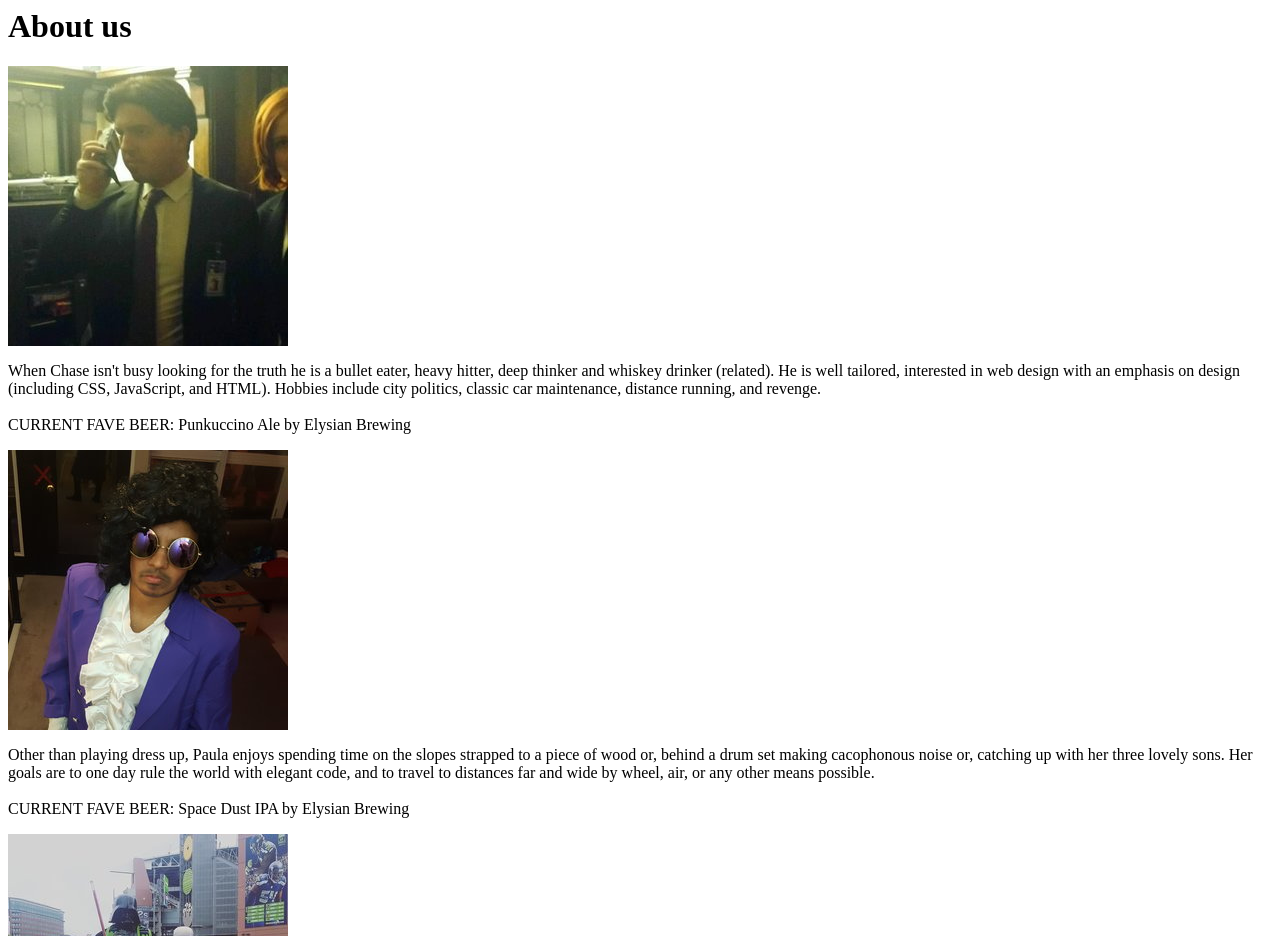
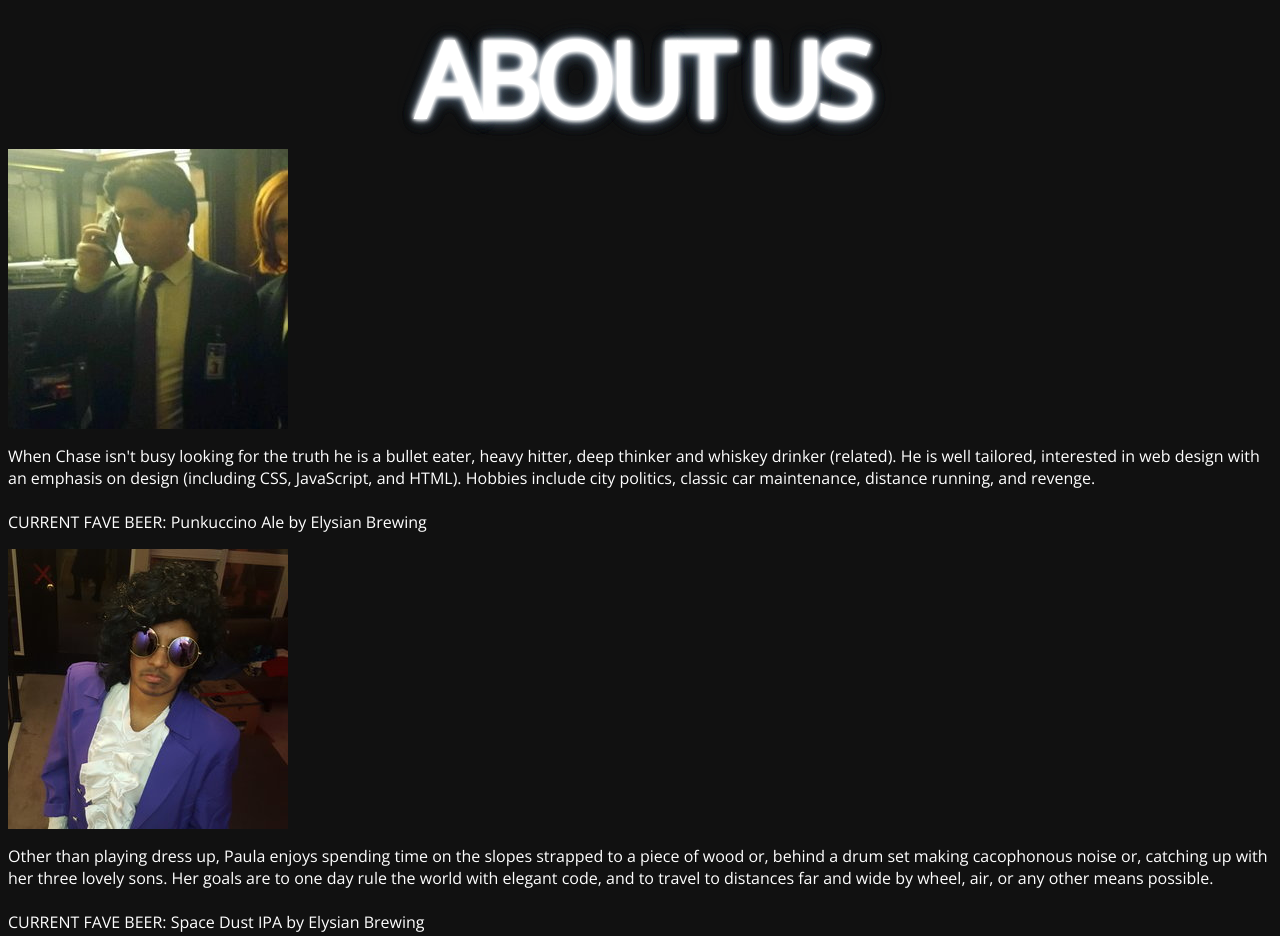
Before and after one commit to Pmookerjee/Fantastic-Beers-And-Where-To-Find-Them, a plain HTML site: page html/about.html in a window 1280 px wide. Shown: the top 936 px of the page. Drawn offline with nearby package versions, Linux system fonts and the light colour scheme; files that its build step writes are made by us from their sources; a web font is replaced by a local one.

Commit message:
did some stuff

```diff
--- a/html/about.html
+++ b/html/about.html
@@ -2,37 +2,36 @@
   <html>
   <head>
     <link href="https://fonts.googleapis.com/css?family=Open+Sans|Suez+One" rel="stylesheet">
-    <link href="style2.css" rel="stylesheet">
+    <link href="../style2.css" rel="stylesheet">
   </head>
-  <body>
-    <h1>About us</h1>
+    <div class="area">About us</div>
+    <body>
+
   <div class="container">
     <div class="photo">
       <img src="../images/detectivechase.jpg" alt="Detective Chase">
-      <p>When Chase isn't busy looking for the truth he is a bullet eater, heavy hitter, deep thinker and whiskey drinker (related). He is well tailored, interested in web design with an emphasis on design (including CSS, JavaScript, and HTML). Hobbies include city politics, classic car maintenance, distance running, and revenge.<br><br>CURRENT FAVE BEER: Punkuccino Ale by Elysian Brewing</p>
+      <div class="description"><p>When Chase isn't busy looking for the truth he is a bullet eater, heavy hitter, deep thinker and whiskey drinker (related). He is well tailored, interested in web design with an emphasis on design (including CSS, JavaScript, and HTML). Hobbies include city politics, classic car maintenance, distance running, and revenge.<br><br>CURRENT FAVE BEER: Punkuccino Ale by Elysian Brewing</p></div>
     </div>
     </div>
 
     <div class="container">
       <div class="photo">
       <img src="../images/princepaula.jpg" alt="Paula">
-      <p>Other than playing dress up, Paula enjoys spending time on the slopes strapped to a piece of wood or, behind a drum set making cacophonous noise or, catching up with her three lovely sons. Her goals are to one day rule the world with elegant code, and to travel to distances far and wide by wheel, air, or any other means possible. <br><br>CURRENT FAVE BEER: Space Dust IPA by Elysian Brewing</p>
+      <div class="description"><p>Other than playing dress up, Paula enjoys spending time on the slopes strapped to a piece of wood or, behind a drum set making cacophonous noise or, catching up with her three lovely sons. Her goals are to one day rule the world with elegant code, and to travel to distances far and wide by wheel, air, or any other means possible. <br><br>CURRENT FAVE BEER: Space Dust IPA by Elysian Brewing</p></div>
     </div>
     </div>
 
     <div class="container">
       <div class ="photo">
       <img src="../images/katy.jpg" alt="Katy">
-      <p>In her free time Katy enjoys long walks through record stores, hiking, baking, science fiction and css. Her goal is to improve the quality of life of animals and humans through code and technology.<br><br>CURRENT FAVE BEER: Gin
-      </p>
+      <div class ="description"><p>In her free time Katy enjoys long walks through record stores, hiking, baking, science fiction and css. Her goal is to improve the quality of life of animals and humans through code and technology.<br><br>CURRENT FAVE BEER: Gin </p> </div>
     </div>
     </div>
 
     <div class="container">
       <div class="photo">
       <img src="../images/brian.jpg">
-      <p>Ahnyoung, the name's Brian Namgung, a curious kidult set to wander into the depths of The Matrix (The Terminal) Love music and film along with everything that correlates with the two. I make music to numb your brain. <br><br>CURRENT FAVE BEER: Simply a Corona with lime
-      </p>
+      <div class ="description"><p>Ahnyoung, the name's Brian Namgung, a curious kidult set to wander into the depths of The Matrix (The Terminal) Love music and film along with everything that correlates with the two. I make music to numb your brain. <br><br>CURRENT FAVE BEER: Simply a Corona with lime </p> </div>
     </div>
     </div>
 
--- a/style2.css
+++ b/style2.css
@@ -1,4 +1,41 @@
-h1{
-font-family: 'Suez One', serif;
-font-color: #black;
+body {
+ background: #111;
+ font-family: "Open Sans",  Impact;
 }
+.area {
+  text-align: center;
+  font-size: 6.5em;
+  color: #fff;
+  letter-spacing: -7px;
+  font-weight: 700;
+  text-transform: uppercase;
+  animation: blur .75s ease-out infinite;
+  text-shadow: 0px 0px 5px #fff, 0px 0px 7px #fff;
+}
+
+@keyframes blur {
+  from {
+    text-shadow:0px 0px 10px #fff,
+      0px 0px 10px #fff,
+      0px 0px 25px #fff,
+      0px 0px 25px #fff,
+      0px 0px 25px #fff,
+      0px 0px 25px #fff,
+      0px 0px 25px #fff,
+      0px 0px 25px #fff,
+      0px 0px 50px #fff,
+      0px 0px 50px #fff,
+      0px 0px 50px #7B96B8,
+      0px 0px 150px #7B96B8,
+      0px 10px 100px #7B96B8,
+      0px 10px 100px #7B96B8,
+      0px 10px 100px #7B96B8,
+      0px 10px 100px #7B96B8,
+      0px -10px 100px #7B96B8,
+      0px -10px 100px #7B96B8;
+  }
+}
+
+.description {
+  color: #fff;
+}
```
